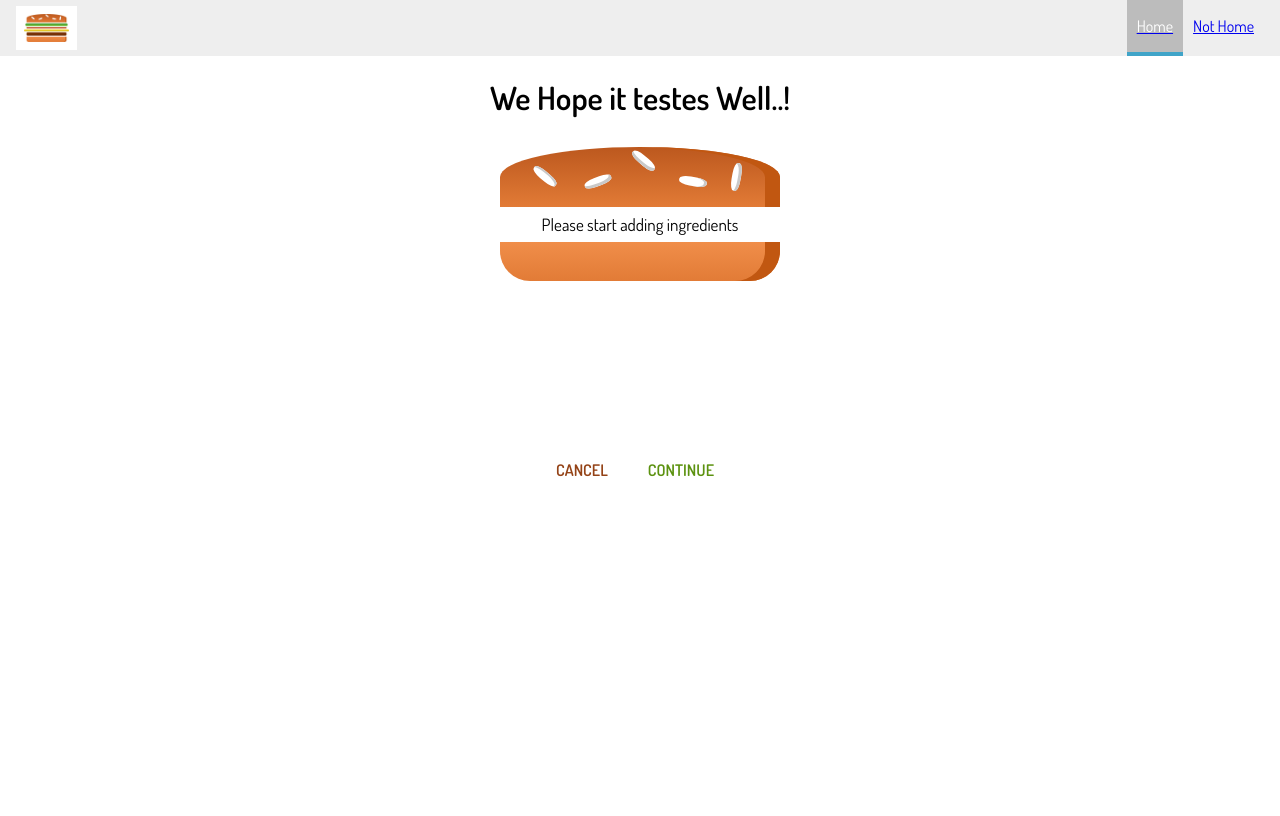
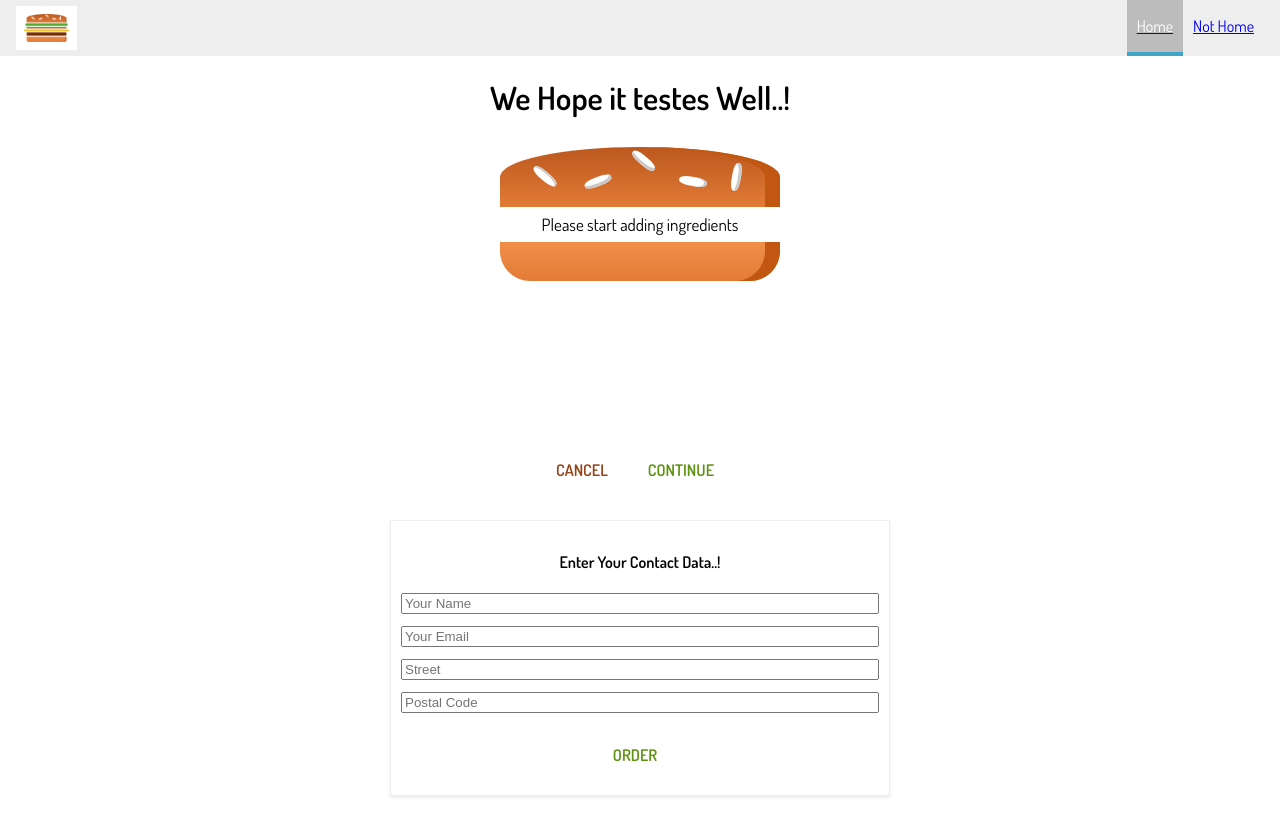
Before and after one commit to mahmoudali0001/Burger-Builder, a React app: page /checkout in a window 1280 px wide. Both pictures are taken after a click on the button "CONTINUE". Built offline with nearby package versions, Linux system fonts and the light colour scheme.

Commit message:
add ContactData file

```diff
--- a/src/Containers/Chechout/Checkout.js
+++ b/src/Containers/Chechout/Checkout.js
@@ -1,6 +1,8 @@
 import React, { Component } from "react";
+import { Route } from "react-router-dom";
 
 import CheckoutSummery from "../../Components/Order/CheckoutSummery/CheckoutSummery";
+import ContactData from "./ContactData/ContactData";
 
 class Checkout extends Component {
   state = {
@@ -41,6 +43,11 @@
           checkoutCancel={this.checkoutCancelHandler}
           checkoutContinue={this.checkoutContinueHandler}
         />
+
+        <Route
+          path={this.props.match.path + "/contact-data"}
+          component={ContactData}
+        />
       </div>
     );
   }
--- /dev/null
+++ b/src/Containers/Chechout/ContactData/ContactData.css
@@ -0,0 +1,21 @@
+.ContactData {
+  margin: 20px auto;
+  width: 80%;
+  text-align: center;
+  box-shadow: 0 2px 3px #eee;
+  border: 1px solid #eee;
+  padding: 10px;
+  box-sizing: border-box;
+}
+
+@media (min-width: 600px) {
+  .ContactData {
+    width: 500px;
+  }
+}
+
+.ContactData form {
+  display: flex;
+  flex-direction: column;
+  gap: 12px;
+}
--- /dev/null
+++ b/src/Containers/Chechout/ContactData/ContactData.js
@@ -0,0 +1,34 @@
+import React, { Component } from "react";
+
+import Button from "../../../Components/UI/Button/Button";
+import classes from "./ContactData.css";
+
+class ContactData extends Component {
+  state = {
+    name: "",
+    email: "",
+    address: {
+      street: "",
+      postalCode: "",
+    },
+  };
+
+  render() {
+    return (
+      <div className={classes.ContactData}>
+        <h4>Enter Your Contact Data..!</h4>
+        <form>
+          <input type="text" name="name" placeholder="Your Name" />
+          <input type="email" name="email" placeholder="Your Email" />
+          <input type="text" name="Street" placeholder="Street" />
+          <input type="text" name="address" placeholder="Postal Code" />
+          <Button btnType="Success" clicked={console.log("hi")}>
+            ORDER
+          </Button>
+        </form>
+      </div>
+    );
+  }
+}
+
+export default ContactData;
```
